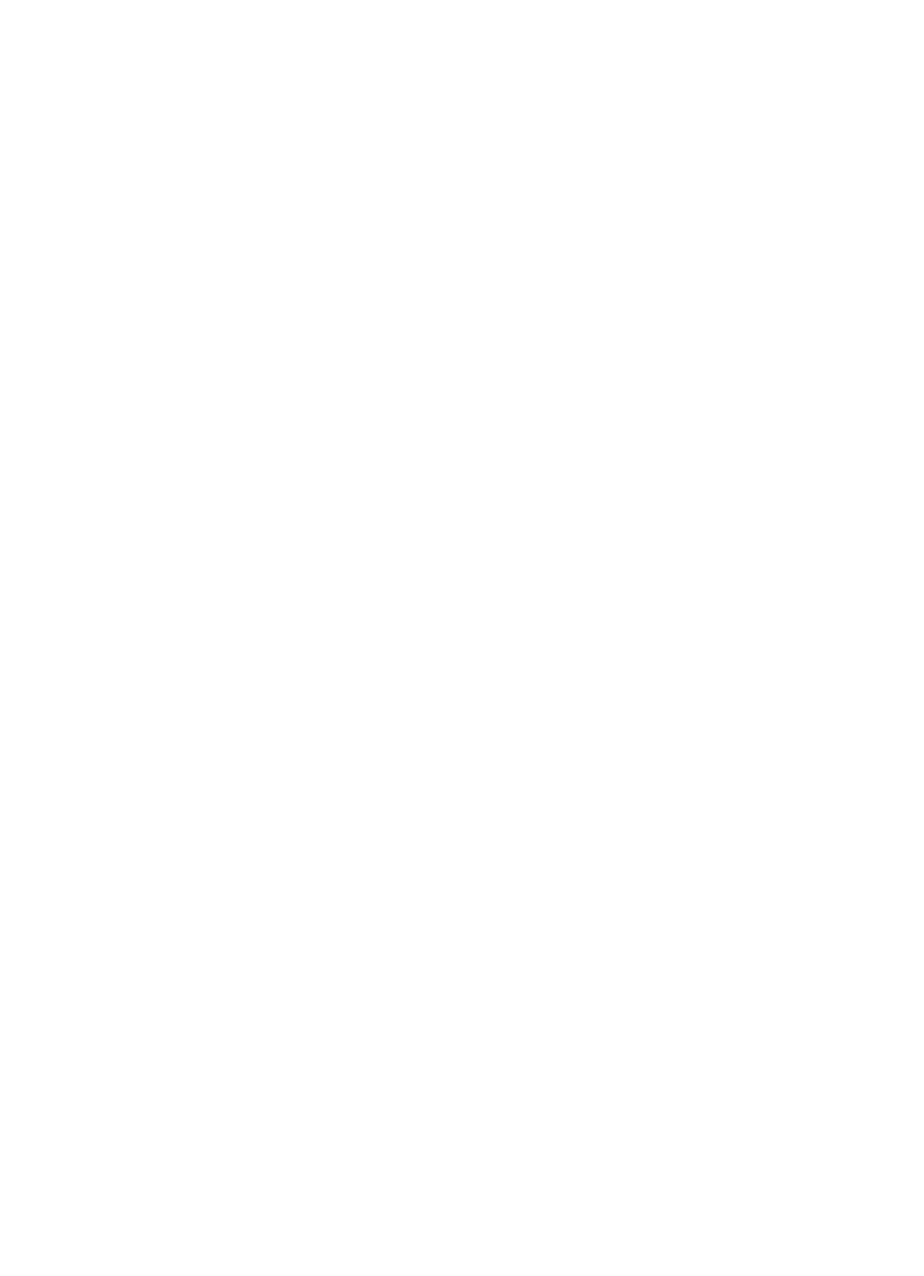
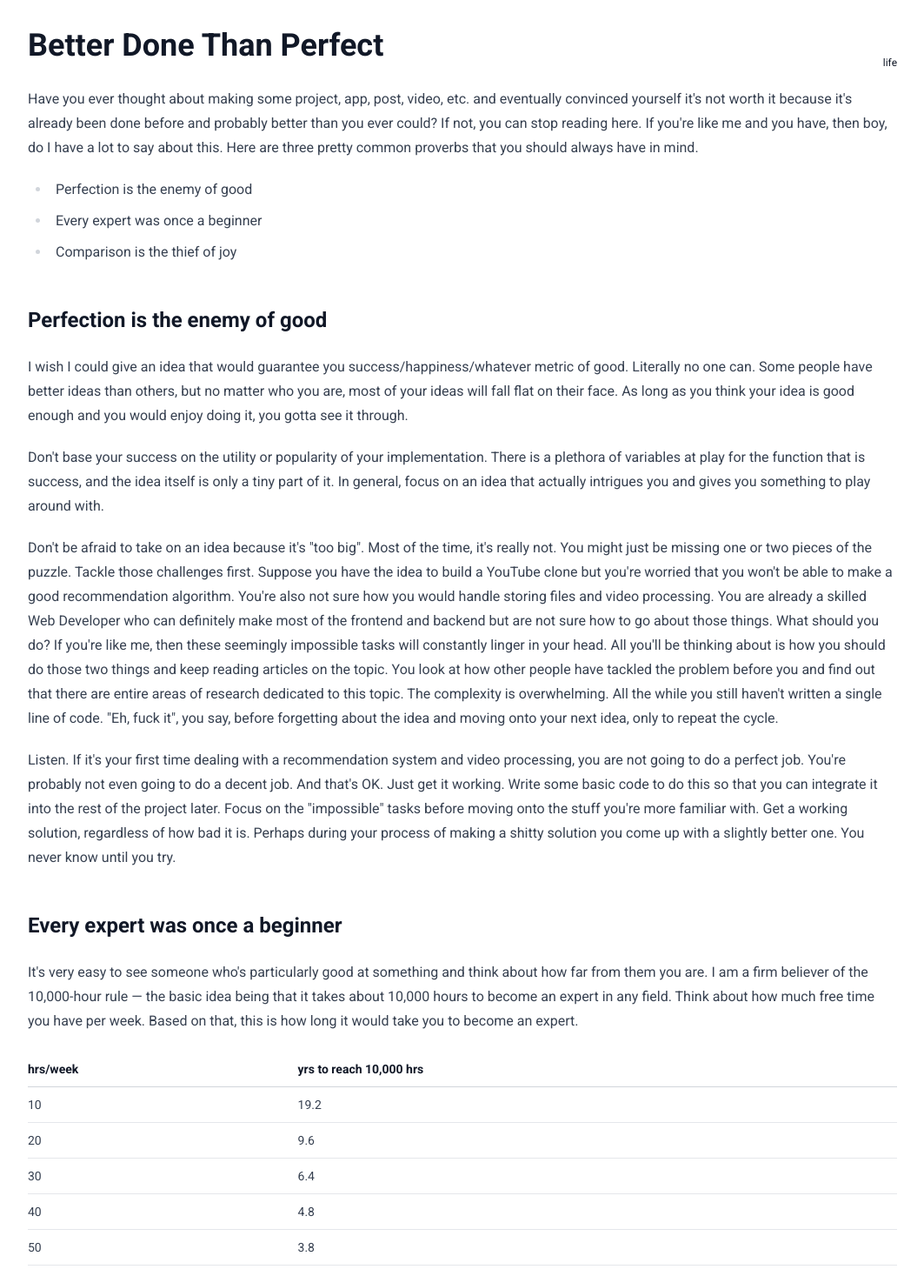
Before and after one commit to xDimGG/angelolloti, a SvelteKit app: page /blog/bdtp in a window 1280 px wide. Before the commit this address had no page. Shown: the top 1467 px of the page at 87% size, without its empty margins (108-1171 px from the left). Before the commit the page ends 800 px from the top, so only its background shows below. Built offline with nearby package versions, Linux system fonts and the light colour scheme.

Commit message:
new post, change in styling

```diff
--- /dev/null
+++ b/posts/bdtp.md
@@ -0,0 +1,41 @@
+{
+	"title": "Better Done Than Perfect",
+	"date": 1706634774106,
+	"tags": ["life"]
+}
+---
+
+Have you ever thought about making some project, app, post, video, etc. and eventually convinced yourself it's not worth it because it's already been done before and probably better than you ever could? If not, you can stop reading here. If you're like me and you have, then boy, do I have a lot to say about this. Here are three pretty common proverbs that you should always have in mind.
+
+- Perfection is the enemy of good
+- Every expert was once a beginner
+- Comparison is the thief of joy
+
+## Perfection is the enemy of good
+I wish I could give an idea that would guarantee you success/happiness/whatever metric of good. Literally no one can. Some people have better ideas than others, but no matter who you are, most of your ideas will fall flat on their face. As long as you think your idea is good enough and you would enjoy doing it, you gotta see it through.
+
+Don't base your success on the utility or popularity of your implementation. There is a plethora of variables at play for the function that is success, and the idea itself is only a tiny part of it. In general, focus on an idea that actually intrigues you and gives you something to play around with.
+
+Don't be afraid to take on an idea because it's "too big". Most of the time, it's really not. You might just be missing one or two pieces of the puzzle. Tackle those challenges first. Suppose you have the idea to build a YouTube clone but you're worried that you won't be able to make a good recommendation algorithm. You're also not sure how you would handle storing files and video processing. You are already a skilled Web Developer who can definitely make most of the frontend and backend but are not sure how to go about those things. What should you do? If you're like me, then these seemingly impossible tasks will constantly linger in your head. All you'll be thinking about is how you should do those two things and keep reading articles on the topic. You look at how other people have tackled the problem before you and find out that there are entire areas of research dedicated to this topic. The complexity is overwhelming. All the while you still haven't written a single line of code. "Eh, fuck it", you say, before forgetting about the idea and moving onto your next idea, only to repeat the cycle.
+
+Listen. If it's your first time dealing with a recommendation system and video processing, you are not going to do a perfect job. You're probably not even going to do a decent job. And that's OK. Just get it working. Write some basic code to do this so that you can integrate it into the rest of the project later. Focus on the "impossible" tasks before moving onto the stuff you're more familiar with. Get a working solution, regardless of how bad it is. Perhaps during your process of making a shitty solution you come up with a slightly better one. You never know until you try.
+
+## Every expert was once a beginner
+It's very easy to see someone who's particularly good at something and think about how far from them you are. I am a firm believer of the 10,000-hour rule — the basic idea being that it takes about 10,000 hours to become an expert in any field. Think about how much free time you have per week. Based on that, this is how long it would take you to become an expert.
+
+| hrs/week | yrs to reach 10,000 hrs |
+| ---      | ---                     |
+| 10       | 19.2                    |
+| 20       | 9.6                     |
+| 30       | 6.4                     |
+| 40       | 4.8                     |
+| 50       | 3.8                     |
+| 60       | 3.2                     |
+
+That person who's really good at something probably wouldn't even consider themselves an expert. This is about how long it would take you to be at least as good as them. Don't let their expertise intimidate you. You should strive to learn and improve your own skills. All you have in life is time, so you'd better use it wisely.
+
+## Comparison is the thief of joy
+I'm starting to realise there's a ton of overlap in all these quotes. Look, you need to stop comparing your idea to others' implementations. It's easy to look at other people's implementation of your idea and convince yourself that your version will never be as good. If you want to make a project, just make that project. In the end, you will learn something from it and that's 50x more valuable than whatever you've created. Time on Earth is short, so make the most of it. Whatever project it is you wanted to start on, go start on it. It'll probably suck, but you can always iterate, and you'll always learn something from each iteration.
+
+## Conclusion
+[Take it away, Bobby.](https://www.youtube.com/watch?v=d-diB65scQU)
--- a/posts/me.md
+++ b/posts/me.md
@@ -1,6 +1,7 @@
 {
 	"title": "Who is Angelo Lloti?",
-	"date": 1706565915390
+	"date": 1706565915390,
+	"tags": ["life", "self"]
 }
 ---
 
--- a/src/routes/blog/+page.svelte
+++ b/src/routes/blog/+page.svelte
@@ -1,5 +1,9 @@
 <script>
 export let data;
+import { page } from '$app/stores';
+
+$: tag = $page.url.searchParams.get('tag');
+$: posts = tag ? data.posts.filter(p => p.tags.includes(tag)) : data.posts;
 </script>
 
 <svelte:head>
@@ -10,13 +14,21 @@ export let data;
 </svelte:head>
 
 <div class="h-screen w-full px-3 py-8 dark:bg-slate-900">
-	<div class="prose prose-img:max-h-[80vh] prose-gray dark:prose-invert lg:max-w-[1000px] mx-auto prose-a:no-underline">
-		<h1 class="block">Angelo's Blog</h1>
+	<div class="prose prose-img:max-h-[80vh] prose-gray dark:prose-invert lg:max-w-[1000px] mx-auto prose-a:no-underline hover:prose-a:underline">
+		<div class="flex justify-between">
+			<h1 class="block">Angelo's Blog</h1>
+			{#if tag}
+				<a href="/blog/" class="text-white block text-xs">clear filter</a>
+			{/if}
+		</div>
 		<ul class="marker:text-white">
-			{#each data.posts as { id, title, date }}
+			{#each posts as { id, title, date, tags }}
 			<li class="text-lg">
-				<a href="/blog/{id}" class="hover:underline">{title}</a>
-				<span class="text-slate-400 dark:text-opacity-30 dark:text-white text-xs align-middle">({new Date(date).toLocaleDateString()})</span>
+				<a href="/blog/{id}">{title}</a>
+				<span class="text-slate-400 dark:text-opacity-30 dark:text-white text-xs align-middle">{
+					'('}{#each tags.sort() as tag, i}
+						<a href="/blog/?tag={tag}">{tag}</a>{i === tags.length - 1 ? '' : ', '}
+					{/each}; {new Date(date).toLocaleDateString()})</span>
 			</li>
 			{/each}
 		</ul>
--- a/src/routes/blog/[slug]/+page.server.js
+++ b/src/routes/blog/[id]/+page.server.js
@@ -13,9 +13,9 @@ const posts = new Map(readdirSync(DIR).map(f => {
 	return [id, { ...data, content: marked.parse(md.join('---\n')) }];
 }));
 
-export const load = async ({ params: { slug } }) => {
-	if (posts.has(slug))
-		return posts.get(slug);
+export const load = async ({ params: { id } }) => {
+	if (posts.has(id))
+		return posts.get(id);
 
 	error(404, 'Not found');
 }
--- a/src/routes/blog/[slug]/+page.svelte
+++ b/src/routes/blog/[id]/+page.svelte
@@ -11,11 +11,16 @@ export let data;
 		<div class="flex justify-between">
 			<h1 class="mb-0">{data.title}</h1>
 			<div class="text-white block text-xs text-right text-opacity-50 shrink-0 ml-2">
+				<a href="/blog/" class="text-white block no-underline hover:underline">other posts</a>
 				<span>
-					{new Date(data.date).toDateString().split(' ').slice(1).join(' ')}
+					{new Date(data.date).toLocaleDateString()}
 				</span>
 				<br>
-				<a href="/blog/" class="text-white text-opacity-50 pt-2 block">other stuff</a>
+				<span>tags:
+					{#each data.tags.sort() as tag, i}
+						<a href="/blog/?tag={tag}" class="no-underline hover:underline">{tag}</a>{i === data.tags.length - 1 ? '' : ', '}
+					{/each}
+				</span>
 			</div>
 		</div>
 
```
